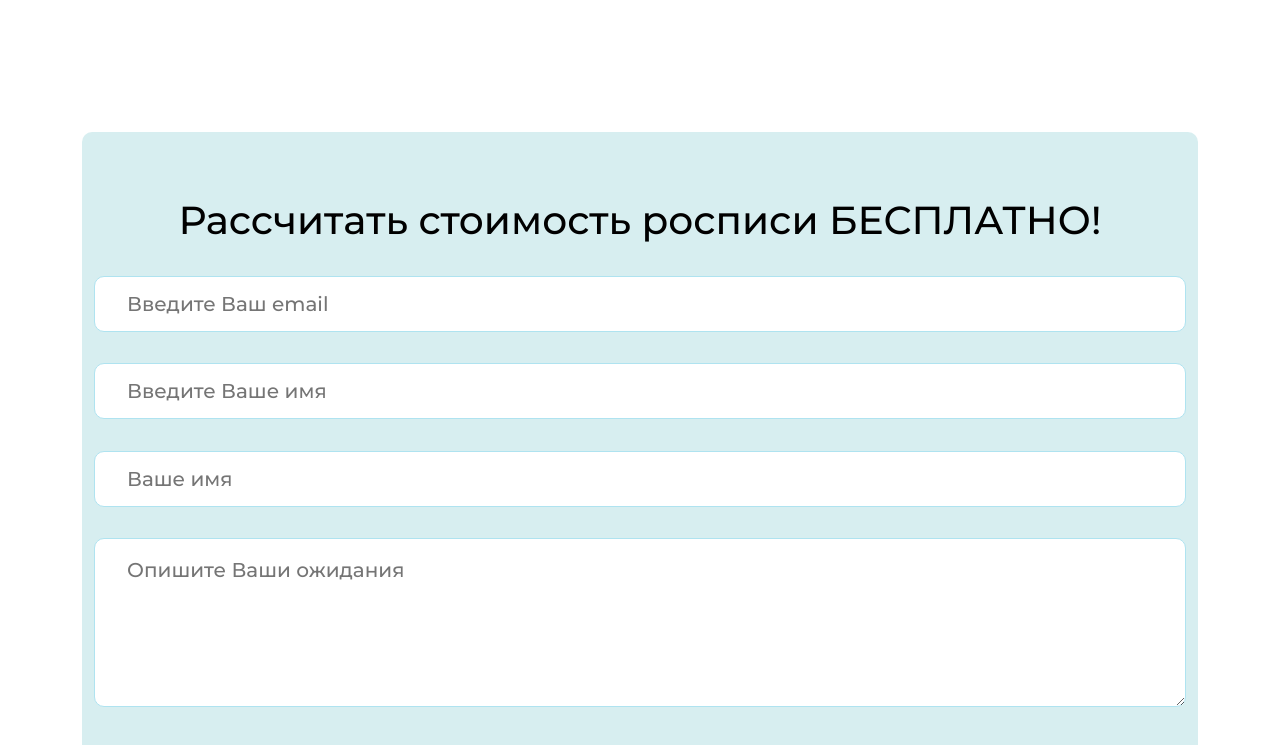
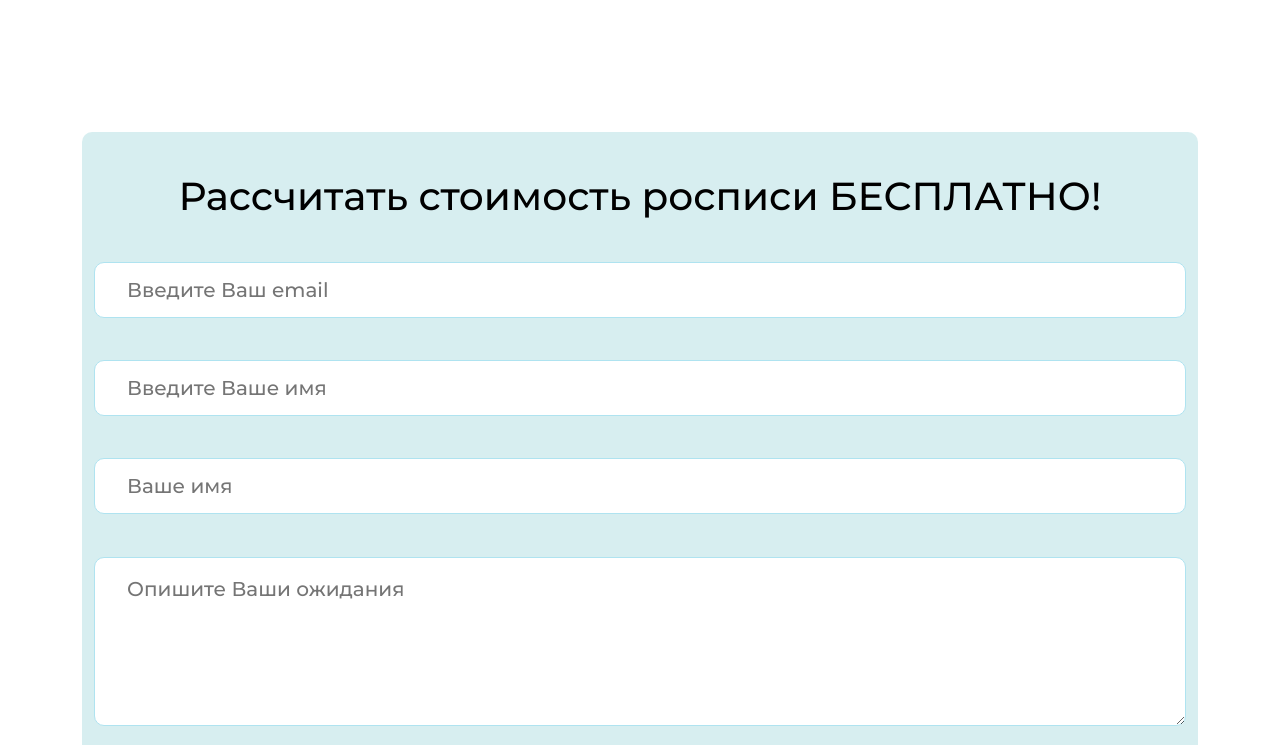
Before and after one commit to Remixrty/flory, a Next.js app: page / in a window 1280 px wide. Shown: the part 4960-5705 px from the top of the page. Built offline with nearby package versions, Linux system fonts and the light colour scheme.

Commit message:
fix paddings

```diff
--- a/styles/Back.module.css
+++ b/styles/Back.module.css
@@ -7,10 +7,7 @@
     flex-direction: column;
     align-items: center;
     justify-content: space-between;
-    padding-left: auto;
-    padding-right: auto;
-    padding-top: 24px;
-    padding-bottom: 40px;
+    padding: 24px auto 40px auto;
 }
 
 .superField {
```
